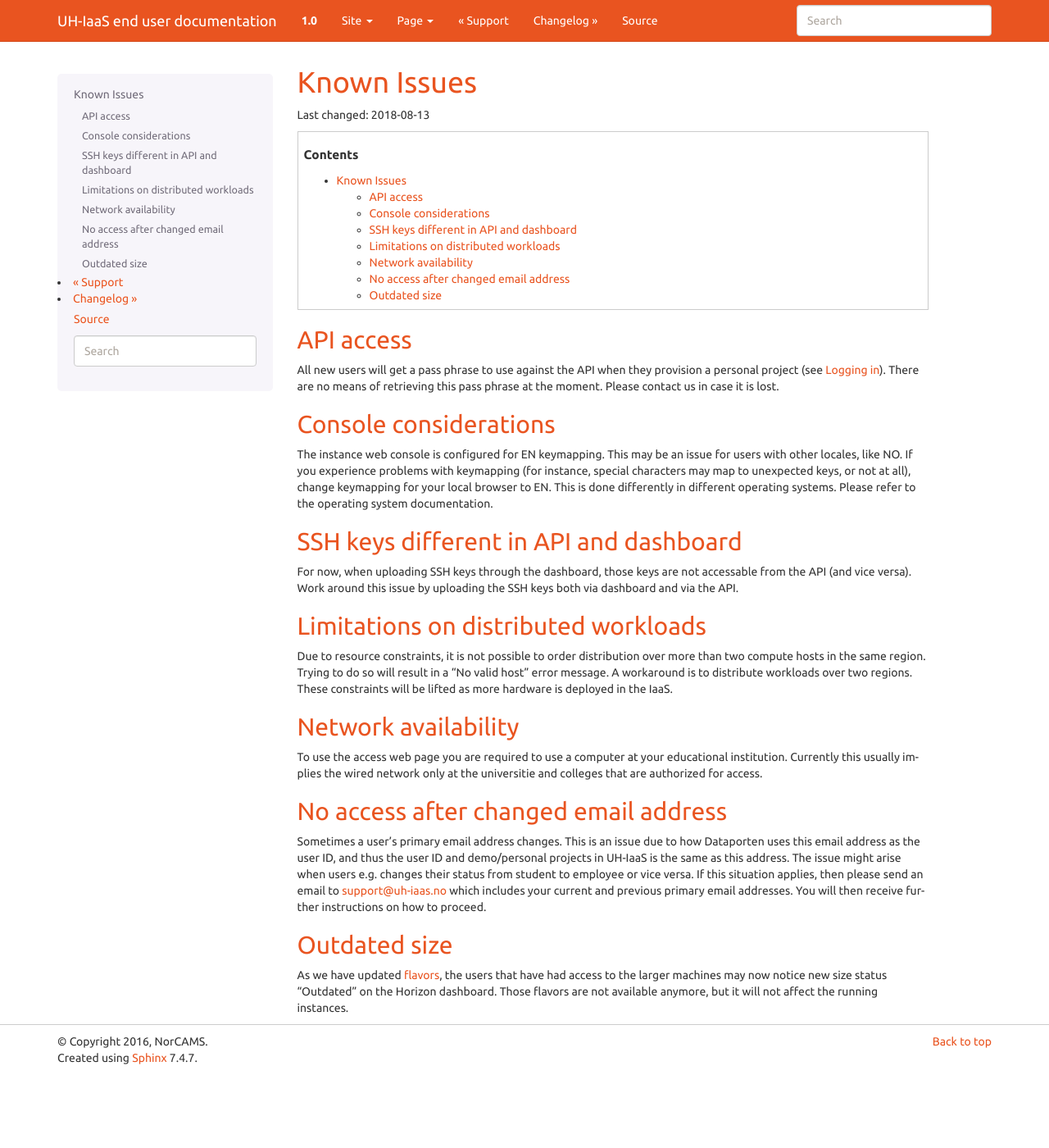
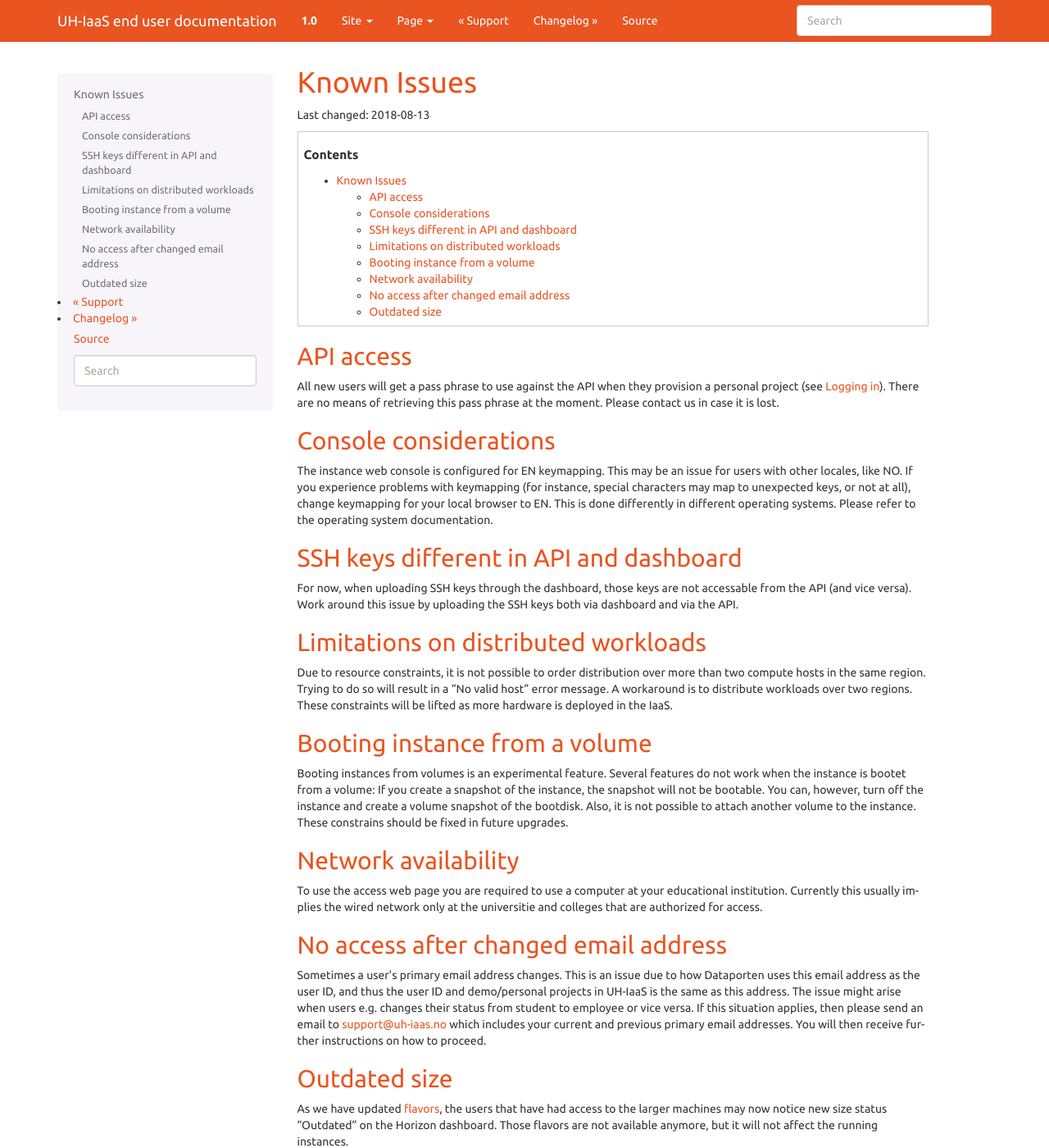
Before and after one commit to norcams/docs-enduser, a Sphinx documentation site: the page built from docs/known-issues.rst, in a window 1280 px wide and 1400 px high. Shown: the whole window at 82% size. Built offline with Sphinx 7.4.7, drawn with Linux system fonts in a browser that asks for light colours.

Commit message:
document instance on volume

```diff
--- a/docs/changelog.rst
+++ b/docs/changelog.rst
@@ -16,10 +16,14 @@ were limitations as from where the APIs were available without the use of VPN or
 similar services. The registration web page is still limited, though. This will be
 fixed in the near future.
 
+It is now possible to create a volume from an image source.
+
 Creating a snapshot from a running instance no longer breaks network connectivity.
 It is still highly recommended to turn off the instance before creating a snapshot.
 
-It is now possible to create a volume from an image source.
+As an experimental feature it is now possible to boot an instance from a volume, and
+create a new instance on a volume from image. For now, however, there are several
+constraints. Read more in Known Issues.
 
 
 2018-07-19
--- a/docs/known-issues.rst
+++ b/docs/known-issues.rst
@@ -42,6 +42,15 @@ more than two compute hosts in the same region. Trying to do so will result in a
 two regions. These constraints will be lifted as more hardware is deployed in
 the IaaS.
 
+Booting instance from a volume
+------------------------------
+
+Booting instances from volumes is an experimental feature. Several features do not
+work when the instance is bootet from a volume: If you create a snapshot of the
+instance, the snapshot will not be bootable. You can, however, turn off the instance and
+create a volume snapshot of the bootdisk. Also, it is not possible to attach
+another volume to the instance. These constrains should be fixed in future upgrades.
+
 
 Network availability
 --------------------
```
